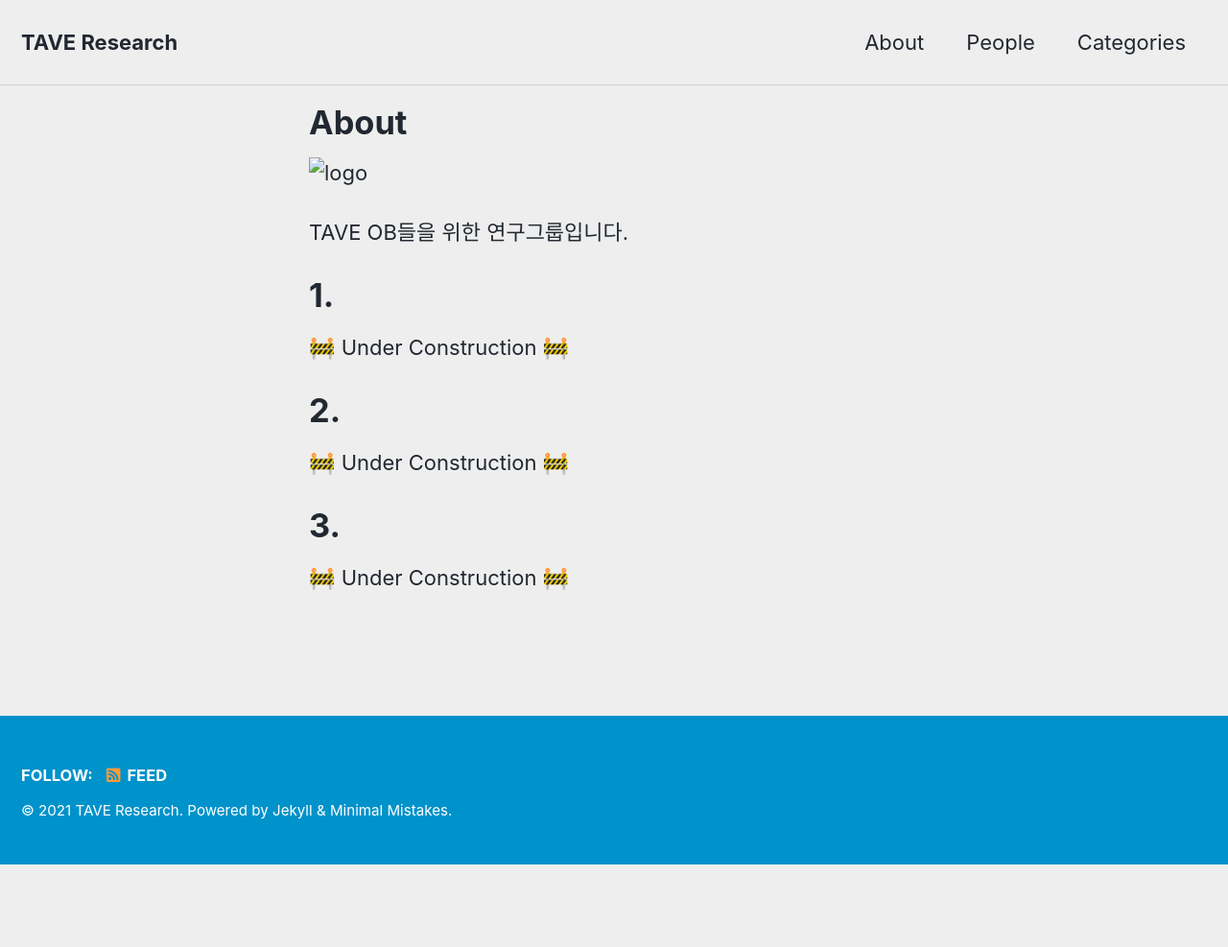
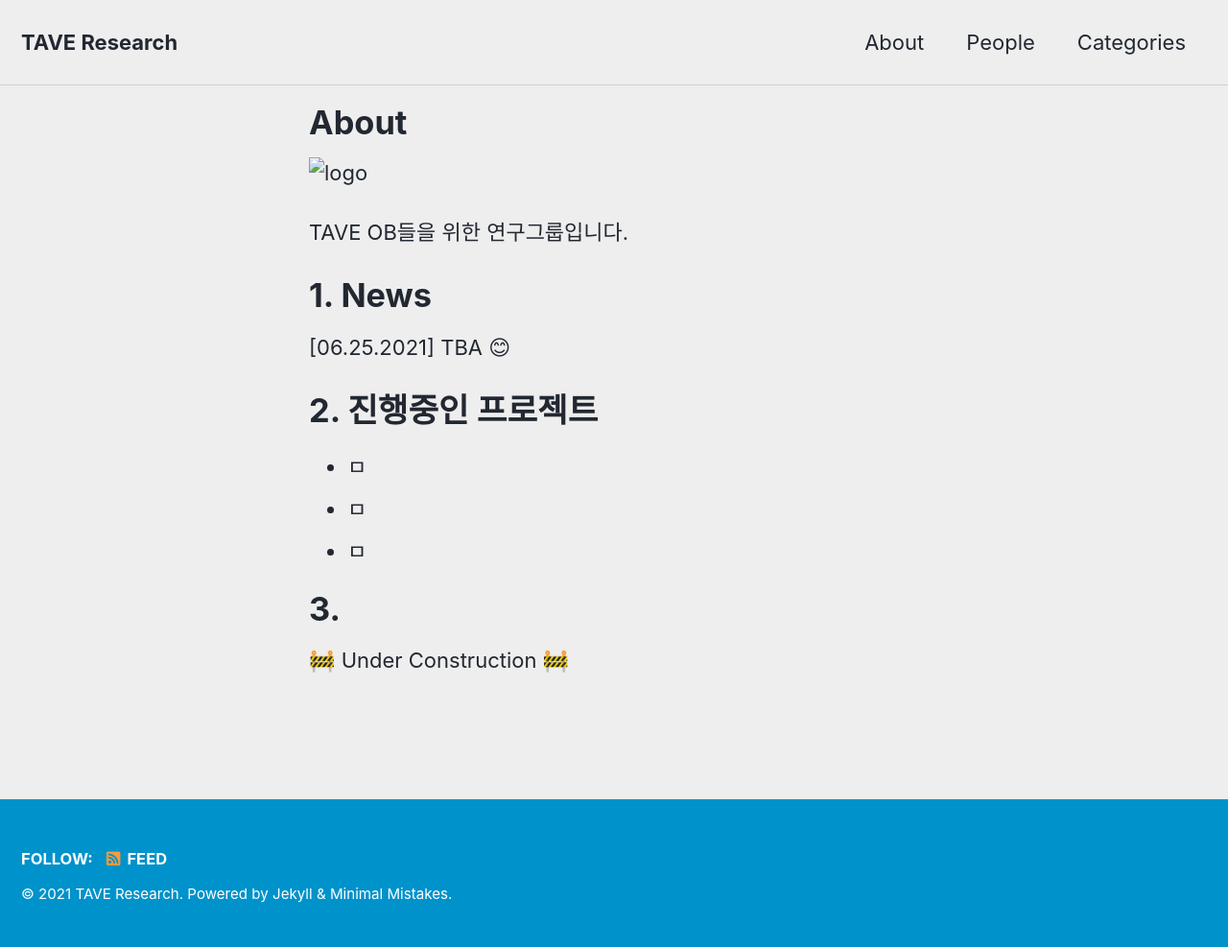
Before and after one commit to TAVEResearch/TAVEResearch.github.io, a Jekyll site: the page built from about.md, in a window 1280 px wide. Shown: the whole page at 96% size. Built offline with Jekyll 4.4.1, drawn with Linux system fonts in a browser that asks for light colours; cached includes are drawn as plain includes; before the commit the page ends 901 px from its top, so only the background shows below that.

Commit message:
Update about.md

```diff
--- a/about.md
+++ b/about.md
@@ -8,13 +8,16 @@ author_profile: false
 TAVE OB들을 위한 연구그룹입니다.
 
 
-# 1.
+# 1. News
 
-🚧 Under Construction 🚧
+[06.25.2021] TBA 😊
 
-# 2.
 
-🚧 Under Construction 🚧
+# 2. 진행중인 프로젝트
+
+- ㅁ
+- ㅁ
+- ㅁ
 
 # 3.
 
```
